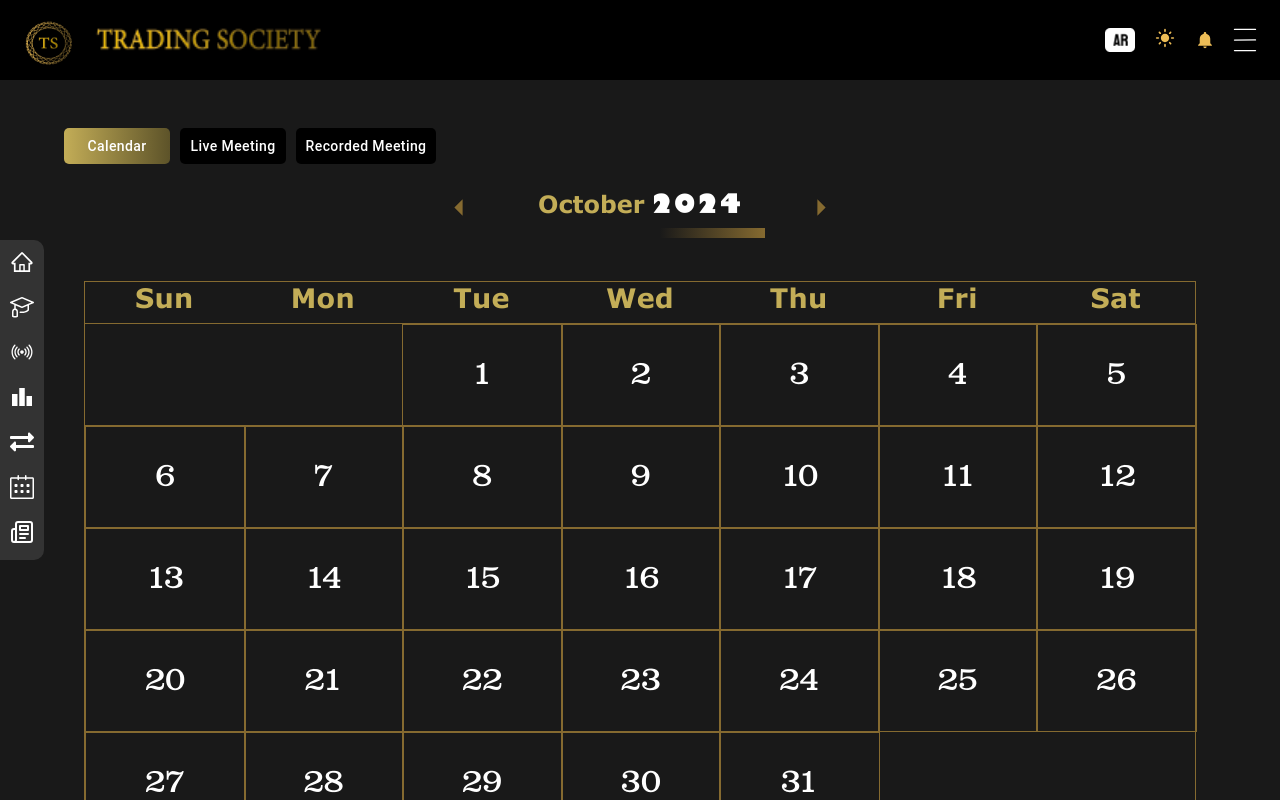
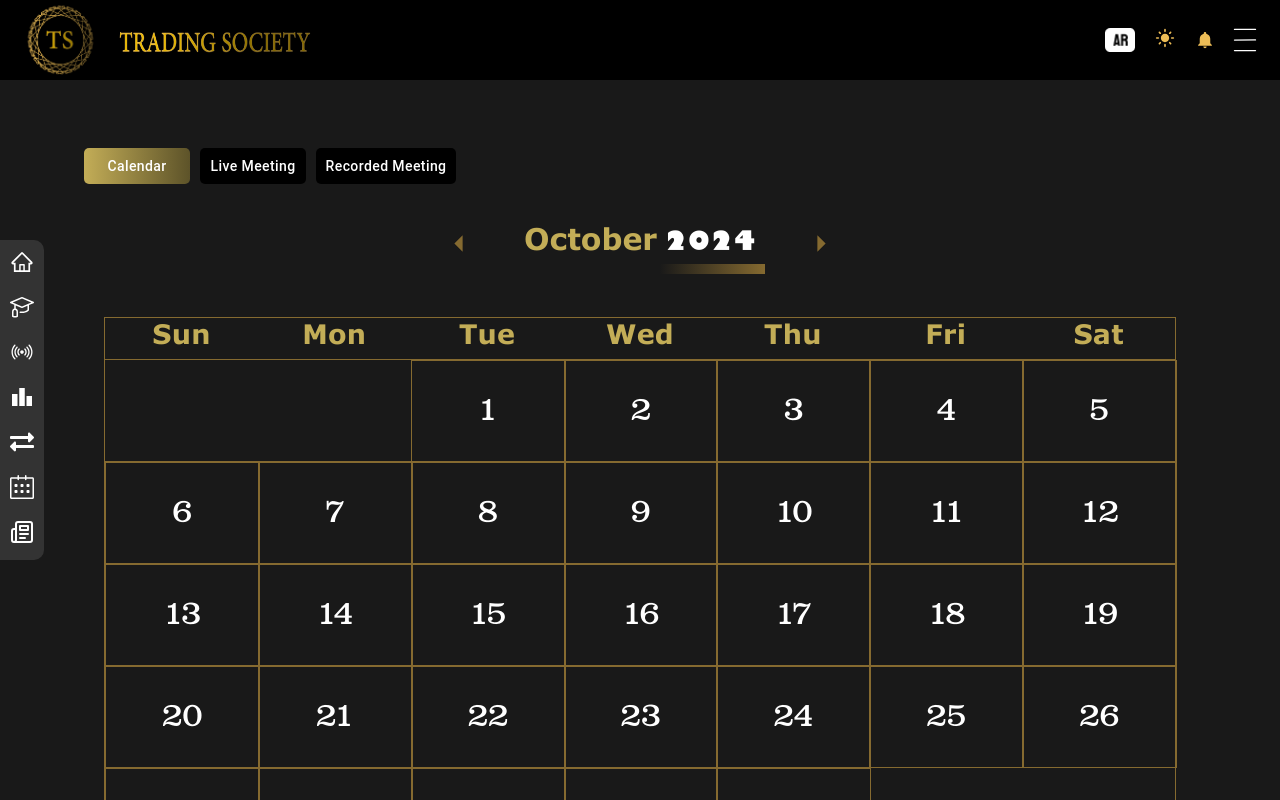
Before and after one commit to karim40188/trading_society-project, a React (Vite) app: page /calender in a window 1280 px wide. Shown: the top 800 px of the page. Built offline with nearby package versions, Linux system fonts and the light colour scheme; a web font is replaced by a local one.

Commit message:
some edit

```diff
--- a/src/Components/HomeProfile/AcademyProfile.jsx
+++ b/src/Components/HomeProfile/AcademyProfile.jsx
@@ -112,12 +112,14 @@ let [popup,setPopup]=useState(false)
          alignItems: "center",
          cursor: "pointer",
          padding: "20px",
-                border: "1px solid black",
-                borderRadius: "15px", // Soft rounded corners
-                boxShadow: "0 4px 10px rgba(0, 0, 0, 0.1)", // Soft shadow
-                transition: "transform 0.3s ease", // Animation effect
+         border: "2px solid #ecbc56", // لون البرواز
+         borderRadius: "15px", // زوايا ناعمة
+         boxShadow: "0 4px 20px rgba(0, 0, 0, 0.5)", // ظل ناعم
+         transition: "transform 0.3s ease, box-shadow 0.3s ease", // تأثير التحريك
+         backgroundColor: "#282828", // خلفية العنصر
          "&:hover": {
-                  transform: "scale(1.05)", // Slightly enlarge on hover
+           transform: "scale(1.05)", // تكبير طفيف عند التمرير
+           boxShadow: "0 6px 30px rgba(0, 0, 0, 0.6)", // زيادة الظل عند التمرير
          },
        }}
        onClick={() => {
@@ -130,8 +132,8 @@ let [popup,setPopup]=useState(false)
            width: "107px",
            height: "107px",
            borderRadius: "50%",
-                  overflow: "hidden", // To ensure image stays inside the circle
-                  boxShadow: "0 2px 8px rgba(0, 0, 0, 0.2)", // Shadow around the image
+           overflow: "hidden", // للتأكد من بقاء الصورة داخل الدائرة
+           boxShadow: "0 2px 8px rgba(0, 0, 0, 0.3)", // ظل حول الصورة
          }}
        >
          <Box
@@ -147,14 +149,16 @@ let [popup,setPopup]=useState(false)
        </Box>
        <Typography
          sx={{
-                  //  color: "text.primary",
-                  fontWeight: "bold", // Make the name stand out
+           color: "#fff", // تغيير لون النص
+           fontWeight: "bold", // جعل الاسم بارزًا
            fontSize: "1rem",
          }}
        >
          {educator.Instructor_name}
        </Typography>
      </Box>
+
+
           ))}
         </Box>
 
--- a/src/Components/HomeProfile/Calender.jsx
+++ b/src/Components/HomeProfile/Calender.jsx
@@ -46,19 +46,27 @@ const Calendar = () => {
   };
 
   return (
-    <Box>
+    <Box
+      sx={{
+        padding: { xs: "10px", md: "20px" }, // تحسين الحشوة على الشاشات الصغيرة
+        color: "#fff",
+      }}
+    >
       <Box
         sx={{
           display: "flex",
+          flexDirection: { xs: "column", md: "row" }, // تغيير الاتجاه على الشاشات الصغيرة
           alignItems: "center",
           gap: "10px",
           fontSize: "14px",
           fontFamily: "SF Pro Display",
+          mb: 2,
         }}
       >
         <Button
           sx={{
-            width: "106px",
+            width: "100%",
+            maxWidth: "106px", // تحديد أقصى عرض
             height: "36px",
             background: "linear-gradient(90deg, #C3AD57 0%, #5D5329 100%)",
             color: "#fff",
@@ -70,7 +78,8 @@ const Calendar = () => {
         </Button>
         <Button
           sx={{
-            width: "106px",
+            width: "100%",
+            maxWidth: "106px", // تحديد أقصى عرض
             height: "36px",
             color: "#fff",
             fontSize: "14px",
@@ -83,7 +92,8 @@ const Calendar = () => {
         </Button>
         <Button
           sx={{
-            width: "140px",
+            width: "100%",
+            maxWidth: "140px", // تحديد أقصى عرض
             height: "36px",
             color: "#fff",
             textTransform: "capitalize",
@@ -101,7 +111,6 @@ const Calendar = () => {
         sx={{
           textAlign: "center",
           padding: "20px",
-          color: "#fff",
           display: "flex",
           flexDirection: "column",
         }}
@@ -130,9 +139,9 @@ const Calendar = () => {
               sx={{
                 margin: "0 10px",
                 color: "#C3AD57",
-                width:"250px",
+                width: "250px",
                 fontFamily: "Motken noqta ii",
-                fonSize: "30px",
+                fontSize: { xs: "20px", md: "30px" }, // حجم النص استجابة
                 position: "relative",
                 "&::after": {
                   content: '""',
@@ -141,7 +150,7 @@ const Calendar = () => {
                   width: "100%",
                   height: "10px",
                   left: "0",
-                 background:'linear-gradient(90deg, #191919 57.89%, #856A30 100%)'
+                  background: 'linear-gradient(90deg, #191919 57.89%, #856A30 100%)',
                 },
               }}
             >
@@ -177,6 +186,7 @@ const Calendar = () => {
                 color: "#C3AD57",
                 fontFamily: "Motken noqta ii",
                 borderBottom: "1px solid #856A30",
+                textAlign: "center", // محاذاة النص إلى المركز
               }}
               key={day}
             >
@@ -214,7 +224,7 @@ const Calendar = () => {
             >
               <Typography
                 variant="body1"
-                sx={{ fontFamily: "Clarendon", fontSize: "30px" }}
+                sx={{ fontFamily: "Clarendon", fontSize: { xs: "20px", md: "30px" } }} // حجم النص استجابة
               >
                 {day.date()}
               </Typography>
--- a/src/Components/HomeProfile/Leaderboard.jsx
+++ b/src/Components/HomeProfile/Leaderboard.jsx
@@ -42,6 +42,7 @@ const Leaderboard = () => {
         display: "flex",
         flexWrap: "wrap", // تسمح للعناصر بالتفاف
         justifyContent: "center", // توزيع العناصر بالتساوي
+
       }}
     >
       <Typography
@@ -64,6 +65,7 @@ const Leaderboard = () => {
         style={{
           display: "flex",
           flexWrap: "wrap",
+          justifyContent:'center',
           gap: "15px", // المسافة بين المربعات
           width: "100%", // تأكد أن العنصر يأخذ عرض كامل
 
--- a/src/Components/HomeProfile/Navbar.jsx
+++ b/src/Components/HomeProfile/Navbar.jsx
@@ -24,13 +24,14 @@ function Navbar() {
         backgroundColor: darkMode ? "#000" : "#6B5B3D",
         width: sidebarOpen ? { xs: "100%", md: "calc(100% - 300px)" } : "100%",
         left: sidebarOpen ? { xs: 0, md: "300px" } : "0",
-        height: "80px",  // تقليل الارتفاع على الشاشات الصغيرة
+        height: "80px",
         position: "fixed",
         top: 0,
         zIndex: "9999",
         display: "flex",
         alignItems: "center",
         paddingX: { xs: "10px", md: "20px" },
+        transition: "background-color 0.3s ease", // إضافة تأثير عند تغيير الخلفية
       }}
     >
       <Box
@@ -45,13 +46,17 @@ function Navbar() {
             display: "flex",
             alignItems: "center",
             cursor: "pointer",
+            transition: "transform 0.3s ease", // إضافة تأثير تكبير عند التمرير
+            "&:hover": {
+              transform: "scale(1.05)", // تكبير عند التمرير
+            },
           }}
           onClick={() => {
             navigate("/");
           }}
         >
-          <Box component="img" src={logo} sx={{ height: { xs: "40px", md: "50px" }, width: 'auto' }} />
-          <Box component="img" src={brand} sx={{ height: { xs: "40px", md: "50px" }, ml: { xs: 1, md: 2 }, width: 'auto' }} />
+          <Box component="img" src={logo} sx={{ height: { xs: "40px", md: "80px" }, width: '80px' ,mb:'10px'}} />
+          <Box component="img" src={brand} sx={{ height: { xs: "40px", md: "50px" }, ml: { xs: 1, md: 2 }, width: 'auto' ,mt:'6px'}} />
         </Box>
       </Box>
 
@@ -61,7 +66,7 @@ function Navbar() {
           display: "flex",
           alignItems: "center",
           position: "absolute",
-          flexDirection:{xs:'row-reverse',md:'row'},
+          flexDirection: { xs: 'row-reverse', md: 'row' },
           right: "60px",
           gap: { xs: "10px", md: "15px" },
         }}
@@ -74,11 +79,15 @@ function Navbar() {
             alignItems: "center",
           }}
         >
-          <Box component="img" src={lang_img} sx={{ width: { xs: "20px", md: "30px" } }} />
-          <div style={{ cursor: 'pointer' }} onClick={toggleMode}>
-            {darkMode ? <MdLightMode style={{ color: "#ecbc56", fontSize: "20px" }} /> : <MdDarkMode />}
+          <Box component="img" src={lang_img} sx={{ width: { xs: "20px", md: "30px" }, transition: "transform 0.3s ease" }} />
+          <div style={{ cursor: 'pointer', transition: "color 0.3s ease" }} onClick={toggleMode}>
+            {darkMode ? (
+              <MdLightMode style={{ color: "#ecbc56", fontSize: "20px", transition: "transform 0.3s ease", "&:hover": { transform: "scale(1.1)" } }} />
+            ) : (
+              <MdDarkMode style={{ fontSize: "20px", transition: "transform 0.3s ease", "&:hover": { transform: "scale(1.1)" } }} />
+            )}
           </div>
-          <IoMdNotifications style={{ color: "#ecbc56", fontSize: '20px' }} />
+          <IoMdNotifications style={{ color: "#ecbc56", fontSize: '20px', transition: "transform 0.3s ease", "&:hover": { transform: "scale(1.1)" } }} />
         </Box>
 
         {/* الـ menu */}
@@ -90,7 +99,10 @@ function Navbar() {
             cursor: "pointer",
             display: "flex",
             alignItems: "center",
-
+            transition: "transform 0.3s ease", // إضافة تأثير تكبير عند التمرير
+            "&:hover": {
+              transform: "scale(1.1)", // تكبير عند التمرير
+            },
           }}
         >
           <CiMenuBurger />
--- a/src/Components/Layout2.jsx
+++ b/src/Components/Layout2.jsx
@@ -46,7 +46,7 @@ function Layout2() {
                 width: sidebarOpen ? "75%" : "90%",
                 mx: "auto",
                 position: "relative",
-                left: sidebarOpen ? { xs: "49%", xl: "45%" }:{xs:"10%",md:'45%'},
+                left: sidebarOpen ? { xs: "49%", xl: "45%" }:{xs:"5%",md:'45%'},
                 transform: {xs:'none',md:"translateX(-50%)"},
                 transition: "width 0.3s ease",
 
@@ -56,7 +56,7 @@ function Layout2() {
             </Box>
           </Box>
 
-          <Box sx={{ml:sidebarOpen?{xs:'0',md:'300px'}:"0" }}>
+          <Box sx={{ml:sidebarOpen?{md:'300px'}:"" }}>
             <FooterProfile />
           </Box>
         </Box>
```
Also changed, not shown: src/Components/HomeProfile/Sidebar.jsx (+13 -8 lines), src/assets/brand.png, src/assets/logo.png. Lines whose indentation alone changed are shown as unchanged.
